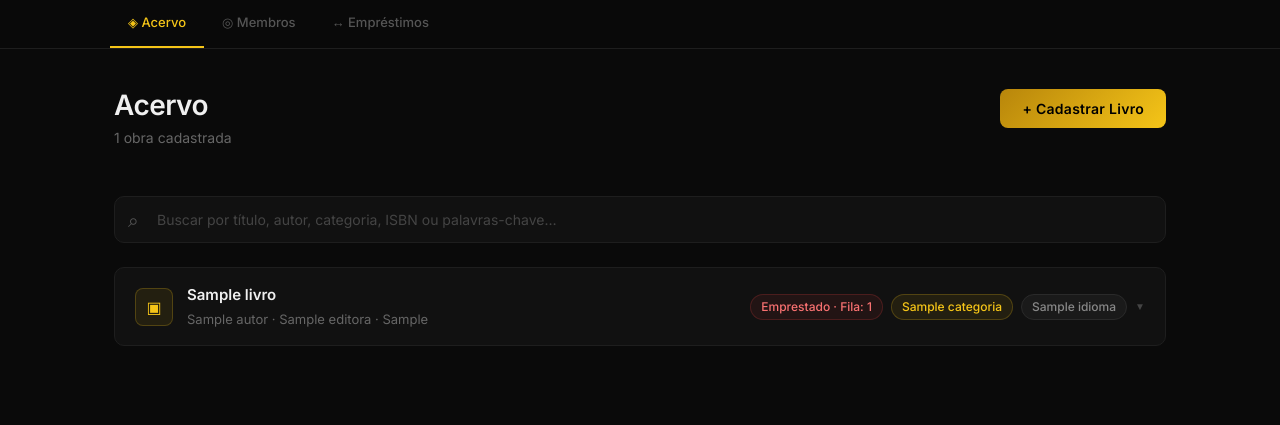
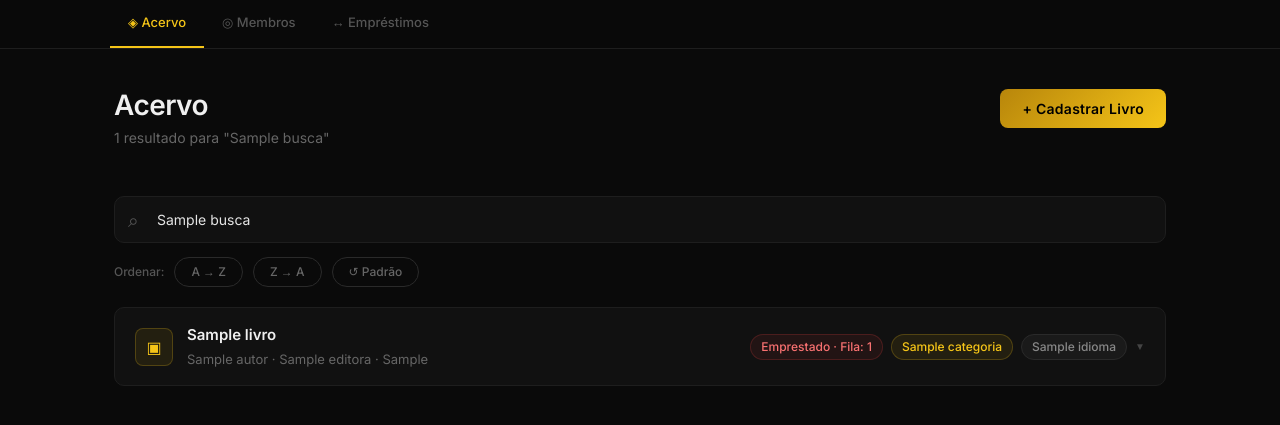
Before and after one commit to os-cabas/biblioteca-ED, a Django app: template django_app/livros/templates/livros/index.html in a window 1280 px wide. Shown: the part 64-489 px from the top of the page. Run offline with Django 5.2, Linux system fonts and the light colour scheme; the template is opened without the code that fills it: most values are stand-ins (such as "Sample title", 1, 10 or a date in 2020).

Commit message:
feat: ordenação e busca

```diff
--- a/django_app/livros/templates/livros/index.html
+++ b/django_app/livros/templates/livros/index.html
@@ -226,6 +226,20 @@
 
     .no-results { display: none; text-align: center; padding: 60px 0; font-size: 15px; color: #555; }
 
+    /* ── Sort / Search bar ─────────────────────────────────────────── */
+    .acervo-controls {
+      display: flex; align-items: center; gap: 10px;
+      margin-bottom: 20px; flex-wrap: wrap;
+    }
+    .sort-label { font-size: 12px; color: #555; font-weight: 500; white-space: nowrap; }
+    .sort-btn {
+      background: transparent; border: 1px solid var(--border-2); color: #666;
+      font-size: 12px; font-weight: 500; padding: 5px 16px; border-radius: 20px;
+      text-decoration: none; transition: all .15s;
+    }
+    .sort-btn:hover { border-color: #444; color: var(--text); }
+    .sort-btn.active { background: var(--gold-bg); border-color: var(--gold-border); color: var(--gold); }
+
     /* ── Fila info ─────────────────────────────────────────────── */
     .fila-box {
       background: rgba(245,197,24,.04); border: 1px solid rgba(245,197,24,.14);
@@ -315,7 +329,10 @@
     <div>
       <h1 class="page-title">Acervo</h1>
       <p class="page-sub">
-        {% if livros %}
+        {% if busca %}
+          {% if livros %}{{ livros|length }} resultado{% if livros|length != 1 %}s{% endif %} para "{{ busca }}"
+          {% else %}Nenhum resultado para "{{ busca }}"{% endif %}
+        {% elif livros %}
           {{ livros|length }} {% if livros|length == 1 %}obra cadastrada{% else %}obras cadastradas{% endif %}
         {% else %}
           Nenhum livro cadastrado ainda
@@ -327,13 +344,33 @@
     </button>
   </div>
 
-  {% if livros %}
-  <div class="search-wrap">
-    <span class="search-icon">⌕</span>
-    <input class="search-input" id="searchInput" type="text"
-           placeholder="Buscar por título, autor, categoria, ISBN ou palavras-chave…" />
+  {% if livros or busca %}
+  <form method="GET" action="/">
+    {% if ordenar %}<input type="hidden" name="ordenar" value="{{ ordenar }}" />{% endif %}
+    <div class="search-wrap" style="margin-bottom:14px">
+      <span class="search-icon">⌕</span>
+      <input class="search-input" name="busca" type="text"
+             value="{{ busca }}"
+             placeholder="Buscar por título ou autor…" />
+    </div>
+  </form>
+
+  <div class="acervo-controls">
+    <span class="sort-label">Ordenar:</span>
+    <a href="?ordenar=az{% if busca %}&busca={{ busca }}{% endif %}"
+       class="sort-btn {% if ordenar == 'az' %}active{% endif %}">A → Z</a>
+    <a href="?ordenar=za{% if busca %}&busca={{ busca }}{% endif %}"
+       class="sort-btn {% if ordenar == 'za' %}active{% endif %}">Z → A</a>
+    {% if ordenar %}
+    <a href="?{% if busca %}busca={{ busca }}{% endif %}" class="sort-btn">↺ Padrão</a>
+    {% endif %}
   </div>
 
+  {% if not livros %}
+  <div style="text-align:center; padding:60px 0; font-size:15px; color:#555;">
+    Nenhum livro encontrado para "<span style="color:#888">{{ busca }}</span>".
+  </div>
+  {% else %}
   <div class="book-list" id="bookList">
     {% for livro in livros %}
     <div class="book-card"
@@ -426,7 +463,7 @@
     {% endfor %}
   </div>
 
-  <div class="no-results" id="noResults">Nenhum resultado para sua busca.</div>
+  {% endif %}{# fecha {% if not livros %} #}
 
   {% else %}
   <div class="empty-state">
@@ -991,25 +1028,6 @@
       })
   }
 
-  /* ── Busca (acervo) ────────────────────────────────────────────── */
-  const searchInput = document.getElementById('searchInput')
-  if (searchInput) {
-    searchInput.addEventListener('input', () => {
-      const q = searchInput.value.toLowerCase().trim()
-      let visible = 0
-      document.querySelectorAll('#bookList .book-card').forEach(card => {
-        const match = !q
-          || (card.dataset.titulo   || '').includes(q)
-          || (card.dataset.autor    || '').includes(q)
-          || (card.dataset.categoria|| '').includes(q)
-          || (card.dataset.isbn     || '').includes(q)
-          || (card.dataset.palavras || '').includes(q)
-        card.style.display = match ? '' : 'none'
-        if (match) visible++
-      })
-      document.getElementById('noResults').style.display = (!visible && q) ? 'block' : 'none'
-    })
-  }
 </script>
 </body>
 </html>
```
Also changed, not shown: django_app/livros/views.py (+15 -0 lines).
